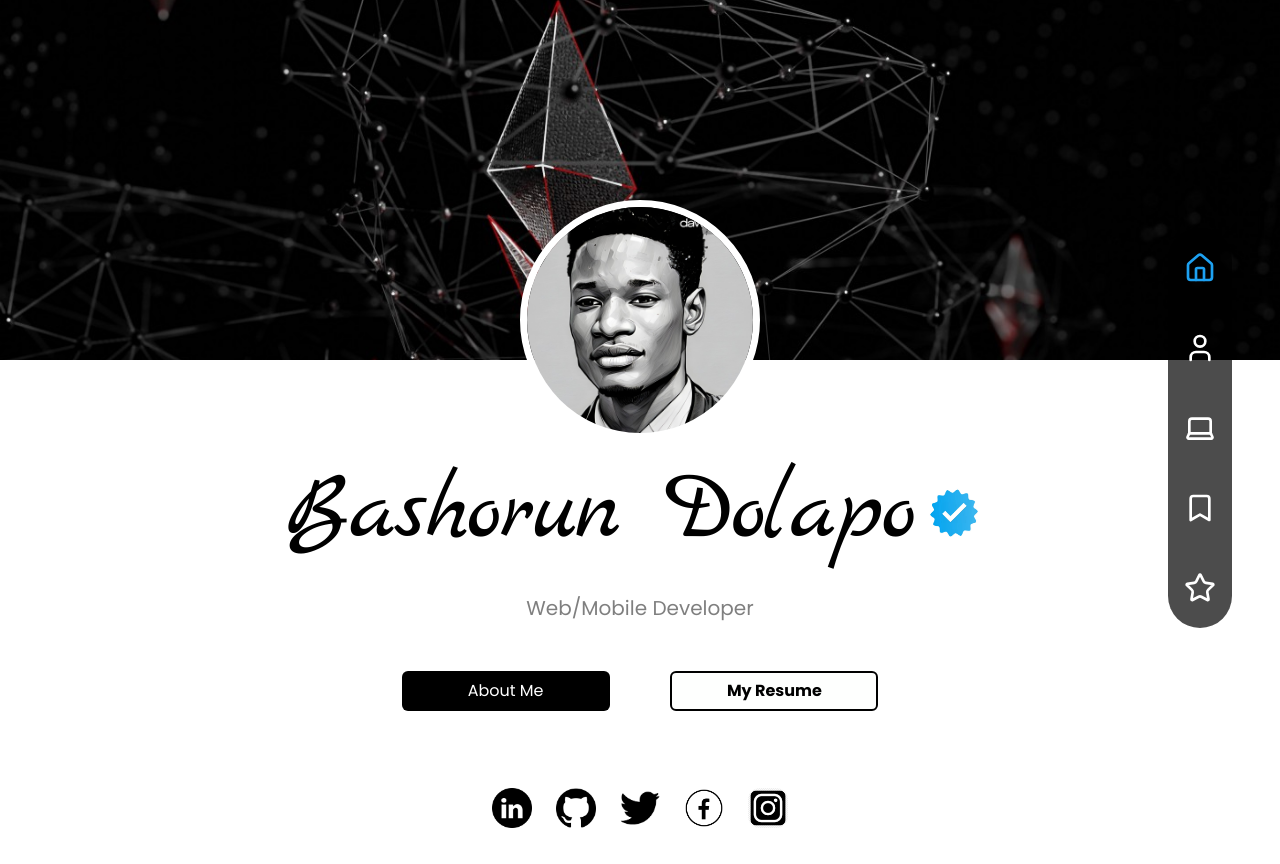
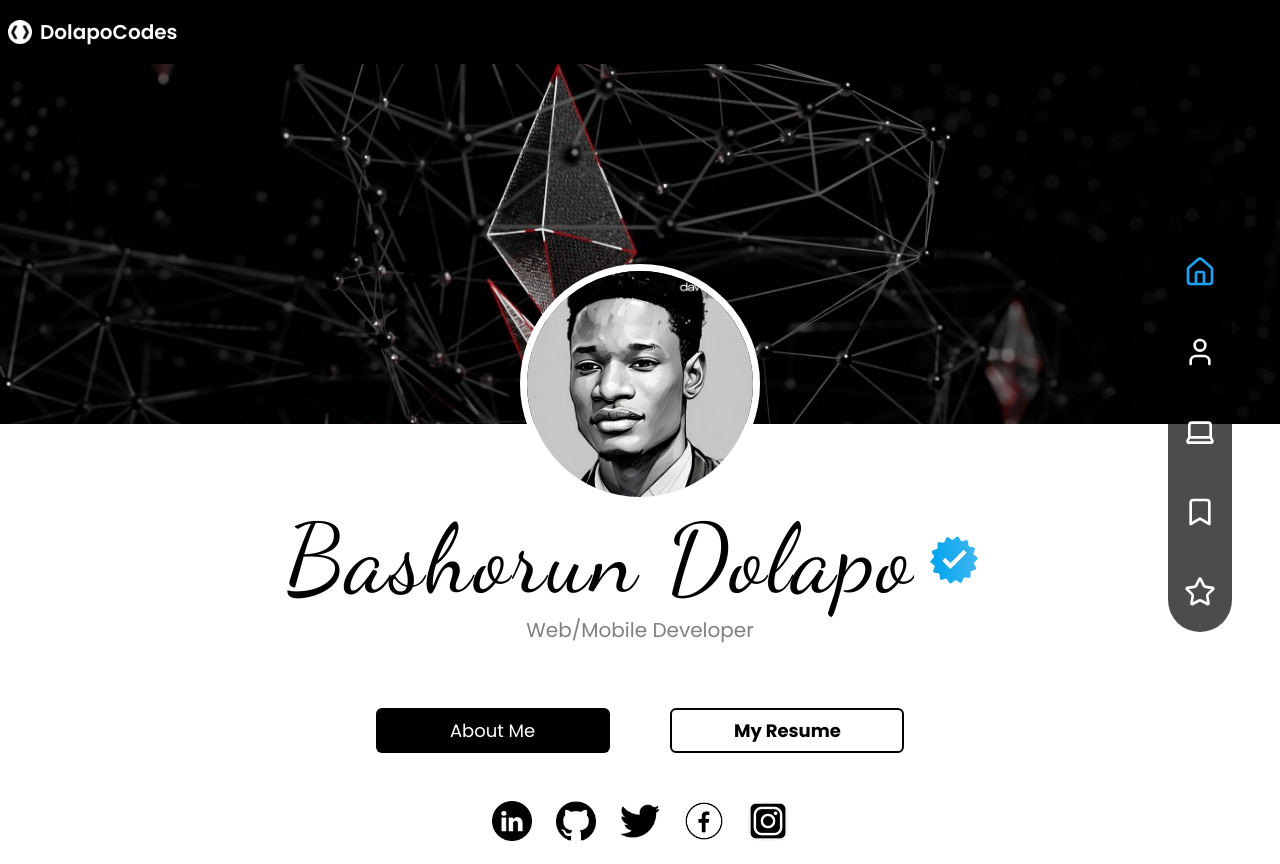
Before and after one commit to codebydolapo/DolapoCodes, a Next.js app: page / in a window 1280 px wide. Built offline with nearby package versions, Linux system fonts and the light colour scheme.

Commit message:
chore: general UI fixes

```diff
--- a/app/about/page.tsx
+++ b/app/about/page.tsx
@@ -5,7 +5,7 @@ import Image from 'next/image'
 
 function About() { // Renamed to About for convention, assuming it's a page component
     return (
-        <div className={`md:min-w-[100%] md:min-h-[100vh] md:h-[100vh] md:mb-0 flex md:flex-row md:border-b-0 md:mt-0 pb-5 items-center justify-center min-h-[100vh] h-auto mb-[2rem] flex-col-reverse border-b-[1rem] border-black mt-[2rem] md:px-2`} id='about'>
+        <div className={`md:min-w-[100%] md:min-h-[100vh] md:h-[100vh] md:mb-0 flex md:flex-row md:border-b-0 md:mt-0 pb-5 items-center justify-center min-h-[100vh] h-auto mb-[2rem] flex-col-reverse border-b-[1rem] border-black mt-[1rem] md:px-2`} id='about'>
 
             <div className={`md:w-[40%] md:h-full overflow-hidden flex items-center justify-center w-[100%] h-[50%]`}>
                 <div className={`md:w-[30rem] md:h-[30rem] rounded-full relative w-[98%] h-[50%] `}>
--- a/app/blogs/page.tsx
+++ b/app/blogs/page.tsx
@@ -7,7 +7,7 @@ function page() {
     return (
         <div className={`
       md:min-w-[100%] md:min-h-[100vh] md:h-[100vh] md:mb-0 md:border-b-0 md:p-2 flex flex-col  md:mt-0 pb-5
-      min-h-[100vh] h-auto mb-[2rem]  mt-[2rem] overflow-y-scroll`} >
+      min-h-[100vh] h-auto mb-[2rem] mt-[1rem] overflow-y-scroll`} >
             <div className={`w-full h-[3rem] flex flex-row items-center justify-start px-5 md:pl-10 pl-2 `}>
                 <h1 className={`md:text-3xl font-extrabold text-xl text-[#000000] underline`}>Blog Posts</h1>
             </div>
--- a/app/layout.tsx
+++ b/app/layout.tsx
@@ -2,6 +2,7 @@ import type { Metadata } from "next";
 import { Poppins } from "next/font/google";
 import "./globals.css";
 import Navbar from "@/components/Navbar";
+import Header from "@/components/Header";
 
 const poppins = Poppins({
   subsets: ['latin'],
@@ -24,6 +25,7 @@ export default function RootLayout({
       <body
         className={`${poppins.className} w-[100vw] overflow-x-hidden relative scrollbar-hidden`}
       >
+        <Header/>
         <>
         {children}
         </>
--- a/app/page.tsx
+++ b/app/page.tsx
@@ -1,10 +1,10 @@
 import Image from "next/image";
 import Link from "next/link";
 
-import { Marck_Script } from "next/font/google";
+import {Dancing_Script } from "next/font/google";
 
 
-const marck = Marck_Script({
+const dancing = Dancing_Script({
   subsets: ['latin'],
   weight: ['400']
 })
@@ -37,9 +37,9 @@ export default function Home() {
           />
         </div>
 
-        <div className={`w-full md:h-[40vh] flex flex-col items-center justify-around md:mt-[6rem] min-h-[50vh] mt-12`}>
+        <div className={`w-full md:h-[40vh] flex flex-col items-center justify-around md:mt-[6rem] min-h-[40vh] mt-18`}>
           <div className={`md:w-[70%] min-h-[5rem] flex items-center justify-center`}>
-            <h1 className={`md:text-[6rem] ${marck.className} text-[#000] text-7xl text-center`}>Bashorun Dolapo</h1>
+            <h1 className={`md:text-[6rem] ${dancing.className} text-[#000] md:text-7xl text-5xl text-center tracking-wide`}>Bashorun Dolapo</h1>
             {/* Verified icon */}
             <Image
               className={`md:w-[5rem] md:visible invisible w-[0rem]`}
@@ -50,24 +50,24 @@ export default function Home() {
               unoptimized // Keep unoptimized if it's a small icon and you don't want any processing
             />
           </div>
-          <h3 className={`md:text-xl font-normal my-[1rem] text-lg text-[#00000080] text-center`} >Web/Mobile Developer</h3>
+          <h3 className={`md:text-xl font-normal md:my-[1rem] text-md text-[#00000080] text-center`} >Web/Mobile Developer</h3>
 
 
-          <div className={`md:my-[1rem]`}>
+          <div className={`md:my-[1rem] md:mt-[3rem] mt-16`}>
             <Link href="/#about">
-              <button className={`md:w-[13em] bg-[#000] h-[2.5em] rounded-md text-white md:mx-[1.9rem] w-[47vw] mx-1 hover:scale-[105%] duration-[500ms]`}>About Me</button>
+              <button className={`md:w-[13em] bg-[#000] h-[2.5em] md:text-lg text-sm rounded-md text-white md:mx-[1.9rem] w-[47vw] mx-1 hover:scale-[105%] duration-[500ms]`}>About Me</button>
             </Link>
 
             <Link href={"/"} passHref={true}>
-              <button className={`md:w-[13em] border-[2px] border-[black] bg-[#66d47e02] h-[2.5em] rounded-md text-[#000] font-bold md:mx-[1.9rem] w-[47vw] mx-1 hover:scale-[105%] duration-[500ms]`}>My Resume</button>
+              <button className={`md:w-[13em] border-[2px] border-[black] bg-[#66d47e02] h-[2.5em] md:text-lg text-sm rounded-md text-[#000] font-bold md:mx-[1.9rem] w-[47vw] mx-1 hover:scale-[105%] duration-[500ms]`}>My Resume</button>
             </Link>
           </div>
 
-          <div className={`my-[1rem] h-12 w-96 md-[98%] flex items-center justify-center mt-10`}>
+          <div className={`my-[1rem] h-12 w-96 md-[98%] flex items-center justify-center md:mt-[2rem]`}>
             <Link href="https://www.linkedin.com/in/bashorun-dolapo-8b5164225/" passHref={true}>
               {/* Social media icons */}
               <Image
-                className={`w-10 h-10 rounded-xl mx-3 cursor-pointer`} // Added h-10 to match w-10
+                className={`md:size-10 size-8 rounded-xl mx-3 cursor-pointer`} // Added h-10 to match w-10
                 alt='LinkedIn'
                 src='/icons/linkedin.webp'
                 width={40} // Set explicit width
@@ -77,7 +77,7 @@ export default function Home() {
             </Link>
             <Link href="https://github.com/codebydolapo" passHref={true}>
               <Image
-                className={`w-10 h-10 rounded-xl mx-3 cursor-pointer`}
+                className={`md:size-10 size-8 rounded-xl mx-3 cursor-pointer`}
                 alt='GitHub'
                 src='/icons/git.png'
                 width={40}
@@ -87,7 +87,7 @@ export default function Home() {
             </Link>
             <Link href="https://twitter.com/the_transistorr" passHref={true}>
               <Image
-                className={`w-10 h-10 rounded-xl mx-3 cursor-pointer`}
+                className={`md:size-10 size-8 rounded-xl mx-3 cursor-pointer`}
                 alt='Twitter'
                 src='/icons/twitter.png'
                 width={40}
@@ -97,7 +97,7 @@ export default function Home() {
             </Link>
             <Link href="https://web.facebook.com/bashorun.dolapo.3" passHref={true}>
               <Image
-                className={`w-10 h-10 rounded-xl mx-3 cursor-pointer`}
+                className={`md:size-10 size-8 rounded-xl mx-3 cursor-pointer`}
                 alt='Facebook'
                 src='/icons/facebook.png'
                 width={40}
@@ -107,7 +107,7 @@ export default function Home() {
             </Link>
             <Link href="https://www.instagram.com/_0xdolapo/" passHref={true}>
               <Image
-                className={`w-10 h-10 rounded-xl mx-3 cursor-pointer`}
+                className={`md:size-10 size-8 rounded-xl mx-3 cursor-pointer`}
                 alt='Instagram'
                 src='/icons/instagram.png'
                 width={40}
--- a/app/projects/page.tsx
+++ b/app/projects/page.tsx
@@ -6,7 +6,7 @@ function page() {
   return (
     <div className={`
       md:min-w-[100%] md:min-h-[100vh] md:h-[100vh] md:mb-0 md:border-b-0 md:p-2 flex flex-col  md:mt-0 pb-5
-      min-h-[100vh] h-auto mb-[2rem]  mt-[2rem] overflow-y-scroll`} >
+      min-h-[100vh] h-auto mb-[2rem] mt-[1rem] overflow-y-scroll`} >
       <div className={`w-full h-[3rem] flex flex-row items-center justify-start px-5 md:pl-10 pl-2 `}>
         <h1 className={`md:text-3xl font-extrabold text-xl text-[#000000] underline`}>Projects</h1>
       </div>
--- a/app/skills/page.tsx
+++ b/app/skills/page.tsx
@@ -7,7 +7,7 @@ function SkillsPage() { // Renamed the function for clarity
         <div className={`
             md:min-w-[100%] md:min-h-[100vh] md:h-[100vh] md:mb-0 md:border-b-0 md:p-2
             flex flex-col md:mt-0 pb-5
-            min-h-[100vh] h-auto mb-[2rem] mt-[2rem] overflow-y-scroll
+            min-h-[100vh] h-auto mb-[2rem] mt-[1rem] overflow-y-scroll
         `}>
             <div className={`w-full h-[3rem] flex flex-row items-center justify-start px-5 md:pl-10 pl-2 `}>
                 <h1 className={`md:text-3xl font-extrabold text-xl text-[#000000] underline`}>Skills</h1>
--- a/components/BlogCard.tsx
+++ b/components/BlogCard.tsx
@@ -88,7 +88,7 @@ function BlogCard({
 
             </div>
             <div className='p-4'> {/* Added padding to the content below the image */}
-                <h1 className='font-semibold text-xl my-2'>{title}</h1> {/* Display title from prop */}
+                <h1 className='font-semibold md:text-xl text-lg my-2'>{title}</h1> {/* Display title from prop */}
                 <p className='text-sm my-4'>{excerpt}</p> {/* Display description from prop */}
             </div>
         </div >
--- /dev/null
+++ b/components/Header.tsx
@@ -0,0 +1,22 @@
+import React from 'react'
+import Image from 'next/image'
+
+function Header() {
+    return (
+        <div className='w-full h-[4rem] bg-black flex items-center justify-start px-2'>
+
+            <Image
+                className={`size-6 bg-white rounded-full mr-2`} // Use object-cover to make sure it covers the div
+                alt='logo'
+                src='/images/logo.png'
+                width={0}
+                height={0}
+                priority // Prioritize loading as it's a key visual
+                unoptimized // Set to true if you don't want Next.js to optimize this specific image (e.g., if it's a specific texture that needs to be exact)
+            />
+            <h1 className='text-white font-semibold text-xl'>DolapoCodes</h1>
+        </div>
+    )
+}
+
+export default Header
```
Also changed, not shown: public/images/logo.png (added).
